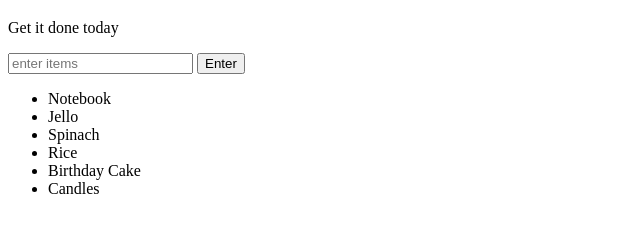
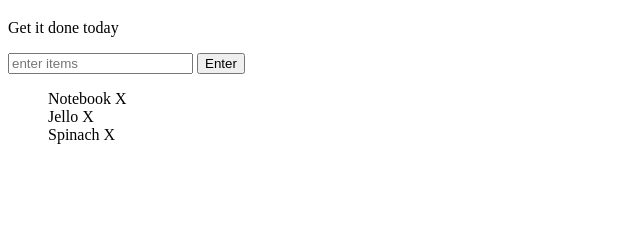
Before and after one commit to Trishachi/TodoListJS, a plain HTML site: page index.html in a window 1280 px wide. Shown: the part 61-294 px from the top of the page, without its empty margins (0-640 px from the left). Drawn offline with Linux system fonts and the light colour scheme.

Commit message:
Delete Task Implemented

```diff
--- a/index.html
+++ b/index.html
@@ -10,12 +10,9 @@
 	<input id="userinput" type="text" placeholder="enter items">
 	<button id="enter">Enter</button>
 	<ul>
-		<li class="bold red" random="23">Notebook</li>
-		<li>Jello</li>
-		<li>Spinach</li>
-		<li>Rice</li>
-		<li>Birthday Cake</li>
-		<li>Candles</li>
+		<li class="bold red" random="23">Notebook<span> X </span></li>
+		<li>Jello<span> X </span></li>
+		<li>Spinach<span> X </span></li>
 	</ul>
 	<script type="text/javascript" src="script.js"></script>
 </body>
--- a/script.js
+++ b/script.js
@@ -14,6 +14,7 @@ function createListElement() {
 	input.value = "";
 }
 
+//functions for creating new tasks
 function addListAfterClick() {
 	if (inputLength() > 0) {
 		createListElement();
@@ -26,9 +27,18 @@ function addListAfterKeypress(event) {
 	}
 }
 
+//function for marking task as completed
 function completeTask(ev){
 	if (ev.target.tagName === "LI") {
 		ev.target.classList.toggle("done");
+	}
+}
+
+//function for deleting tasks
+function deleteTask(evt){
+	if(evt.target.tagName === "SPAN"){
+		console.log("Task Deleted");
+		evt.target.parentElement.remove()
 	}
 }
 
@@ -36,3 +46,5 @@ button.addEventListener("click", addListAfterClick);
 input.addEventListener("keypress", addListAfterKeypress);
 //click on an item to toggle the done class
 ul.addEventListener("click", completeTask);
+//Delete tasks for list
+ul.addEventListener("click", deleteTask);
--- a/style.css
+++ b/style.css
@@ -1,3 +1,9 @@
+/* Glogal Styles */
+li {
+  list-style: none;
+  cursor: pointer;
+}
+
 .coolTitle {
   text-align: center;
   font-family: 'Oswald', Helvetica, sans-serif;
```
